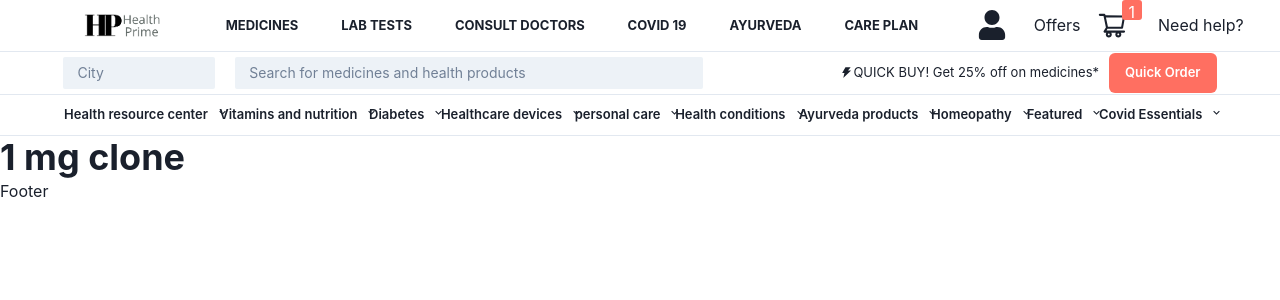
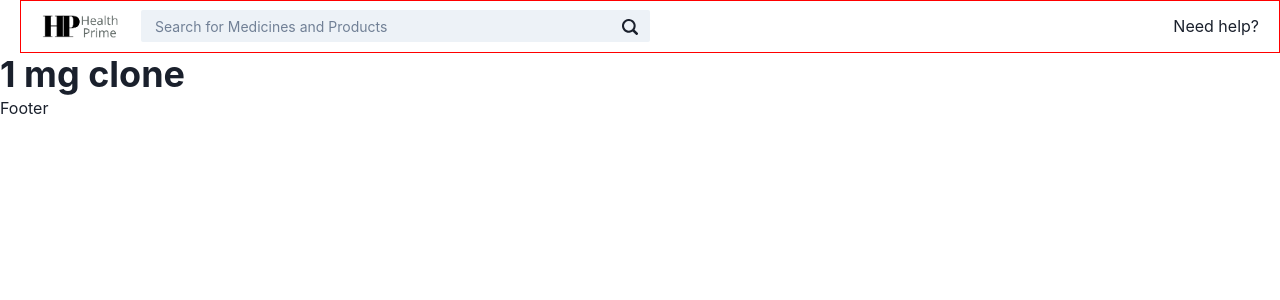
Before and after one commit to Varun8177/Tata-1mg-clone, a Next.js app: page / in a window 1280 px wide. Shown: the top 300 px of the page. Built offline with nearby package versions, Linux system fonts and the light colour scheme.

Commit message:
Cart Navbar Done

```diff
--- /dev/null
+++ b/src/components/navbar/cartNavbar/CartNavbar.jsx
@@ -0,0 +1,60 @@
+import { Search2Icon } from "@chakra-ui/icons";
+import {
+  Flex,
+  Input,
+  InputGroup,
+  InputRightElement,
+  Text,
+} from "@chakra-ui/react";
+import Image from "next/image";
+import React from "react";
+
+const CartNavbar = () => {
+  return (
+    <Flex
+      border={"1px solid red"}
+      ml={{
+        base: "5px",
+        sm: "5px",
+        md: "5px",
+        lg: "20px",
+        xl: "20px",
+        "2xl": "20px",
+      }}
+      justifyContent={"space-between"}
+      alignItems={"center"}
+    >
+      <Flex
+        w={{
+          base: "70%",
+          sm: "70%",
+          md: "70%",
+          lg: "70%",
+          xl: "50%",
+          "2xl": "50%",
+        }}
+        alignItems={"center"}
+      >
+        <Image
+          src={"/healthPrimeLogo.png"}
+          height={"50"}
+          alt={"logo"}
+          width={"120"}
+        />
+        <InputGroup>
+          <Input
+            size="sm"
+            variant={"filled"}
+            placeholder={"Search for Medicines and Products"}
+          />
+          <InputRightElement mt={"-3px"}>
+            <Search2Icon />
+          </InputRightElement>
+        </InputGroup>
+      </Flex>
+      <Text mr={"20px"}>Need help?</Text>
+    </Flex>
+  );
+};
+
+export default CartNavbar;
--- a/src/pages/_app.js
+++ b/src/pages/_app.js
@@ -1,4 +1,5 @@
 import Footer from "@/components/footer";
+import CartNavbar from "@/components/navbar/cartNavbar/CartNavbar";
 import MainNavbar from "@/components/navbar/MainNavbar/MainNavbar";
 import { store } from "@/redux/store";
 import { theme } from "@/utils/theme";
@@ -8,7 +9,7 @@ export default function App({ Component, pageProps }) {
   return (
     <ChakraProvider theme={theme}>
       <Provider store={store}>
-        <MainNavbar />
+        <CartNavbar />
         <Component {...pageProps} />
         <Footer />
       </Provider>
```
